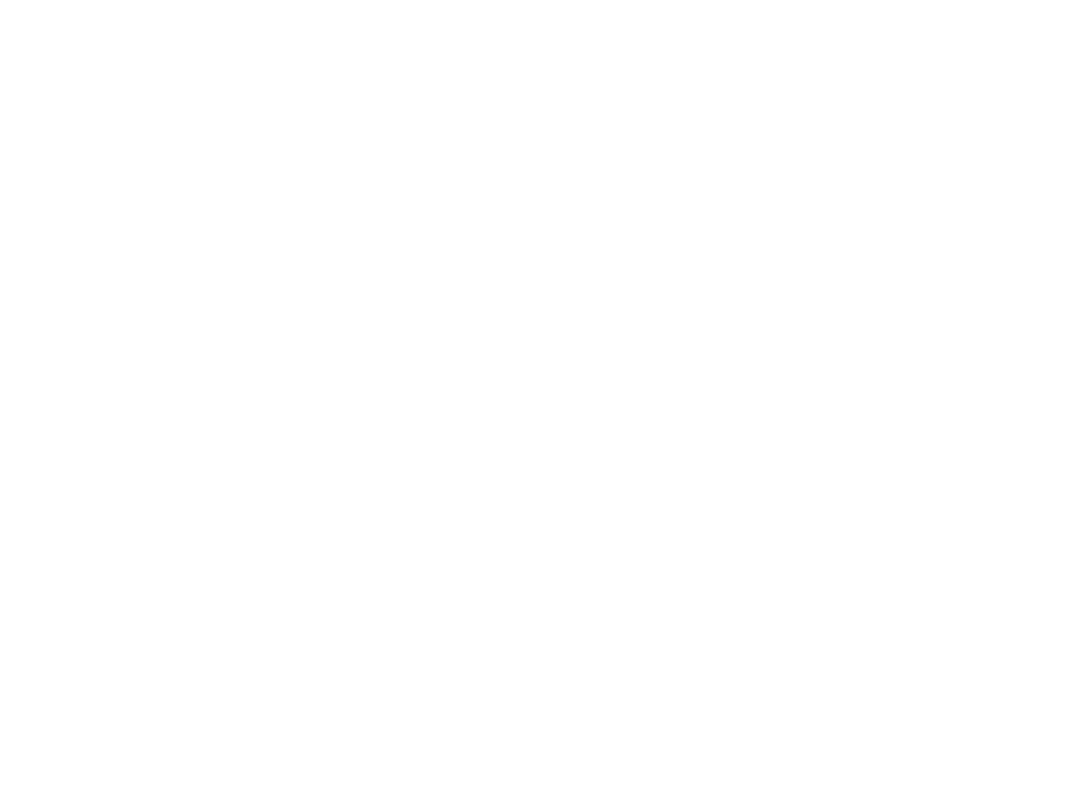
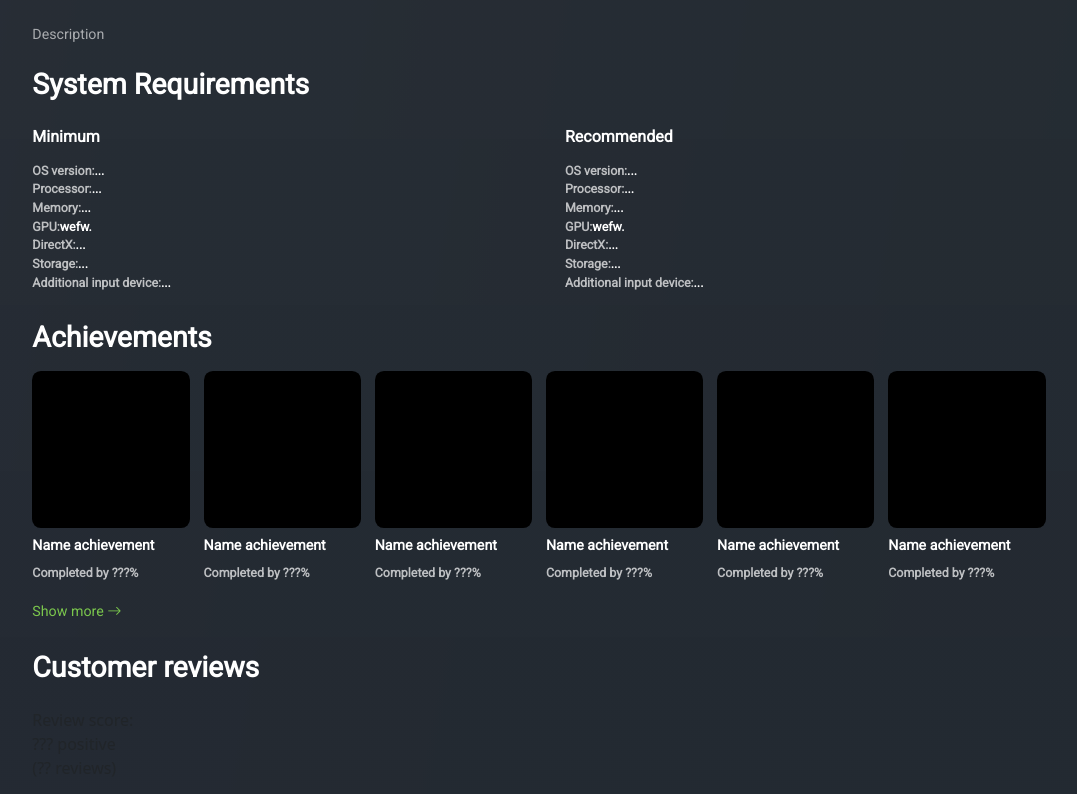
Before and after one commit to kanjo1ndd/gameflow-app, a React (Vite) app: page /Product/1 in a window 1280 px wide. Before the commit this address had no page. Shown: the part 1106-1900 px from the top of the page, without its empty margins (101-1178 px from the left). Before the commit the page ends 800 px from the top, so only its background shows below. Built offline with nearby package versions, Linux system fonts and the light colour scheme; no server answers; what react-select-country-list would draw is missing.

Commit message:
request product

```diff
--- a/src/App.jsx
+++ b/src/App.jsx
@@ -59,7 +59,7 @@
           <Route path="/Category/:id" element={<Category />} />
           <Route path="/MyCart" element={<MyCart />} />
           <Route path="/Achievements" element={<Achievements />} />
-          <Route path="/Product" element={<CartProduct />} />
+          <Route path="/Product/:id" element={<CartProduct />} />
         </Routes>
       </AppContext.Provider>
    )
--- a/src/views/cartProduct/ContentCartProduct.css
+++ b/src/views/cartProduct/ContentCartProduct.css
@@ -217,3 +217,14 @@
     position: relative;
 }
 /* Системные требования */
+
+/* Комментарии */
+.comments-productCart {
+    display: flex;
+    position: relative;
+    flex-direction: column;
+
+    width: 79.167vw;
+    gap: 2vw;
+}
+/* Комментарии */
--- a/src/views/cartProduct/ContentCartProduct.jsx
+++ b/src/views/cartProduct/ContentCartProduct.jsx
@@ -1,10 +1,28 @@
 import './ContentCartProduct.css'
 import '../wishlist/contentWishList/ContentWishList.css'
+import '../profile/contentProfile/ContentProfile.css'
+import { useEffect, useState, useContext } from "react";
+import { useParams } from 'react-router-dom';
+import { AppContext } from '../../AppContext';
 
 export default function ContentCartProduct() {
+
+    const { id } = useParams();
+
+    const [product, setProduct] = useState([]);
+    const { request } = useContext(AppContext);
+
+    useEffect (() => {
+        request("/api/shop/product/" + id)
+        .then(data => setProduct(data))
+        .catch(j => console.error(j));
+    }, [id]);
+
+    if (!product) return <div>Loading...</div>;
+
     return <>
         <div className='content-productCart'>
-            <div className='title-productCart'>Name Game</div>
+            <div className='title-productCart'>{product.name}</div>
             <div className='main-content-productCart'>
                 <div className='big-menu-productCart'>
                     <div className='block-for-img'>
@@ -29,7 +47,6 @@
                             <SystemRequirements />
                         </div>
                     </div>
-                    <div className='title-in-productCart'>Achievements</div>
                 </div>
                 <hr/>
                 <div className='mini-menu-Cart'>
@@ -65,6 +82,28 @@
                     </div>
                 </div>
             </div>
+            <div className='achievements-carts'>
+                <div className='title-in-productCart'>Achievements</div>
+                <div className='block-achievements-for-carts'>
+                    <AchievementsCart />
+                    <AchievementsCart />
+                    <AchievementsCart />
+                    <AchievementsCart />
+                    <AchievementsCart />
+                    <AchievementsCart />
+                </div>
+                <div className='show-achievements' onClick={() => navigate('/Achievements')}>Show more <i className="bi bi-arrow-right"></i></div>
+            </div>
+            <div className='comments-productCart'>
+                <div className='title-in-productCart'>Customer reviews</div>
+                <div>
+                    <div>Review score:</div>
+                    <div>
+                        ??? positive
+                        <div>(?? reviews)</div>
+                    </div>
+                </div>
+            </div>
         </div>
     </>;
 }
@@ -82,3 +121,13 @@
         </div>
     </>;
 }
+
+export function AchievementsCart() {
+    return <>
+        <div className='block-achievements-cart'>
+            <div className='achievements-img'></div>
+            <div className='achievements-name'>Name achievement</div>
+            <div className='achievements-progress'>Completed by ???%</div>
+        </div>
+    </>;
+}
--- a/src/views/category/Category.jsx
+++ b/src/views/category/Category.jsx
@@ -1,6 +1,7 @@
 import './Category.css';
 import Footer from "../main/footer/Footer";
 import Header from "../main/header/Header";
+import '../wishlist/contentWishList/ContentWishList.css'
 import { useEffect, useState, useContext } from "react";
 import { useParams } from 'react-router-dom';
 import { AppContext } from '../../AppContext';
@@ -8,7 +9,7 @@
 export default function Category() {
     const { id } = useParams();
 
-    const [categories, setCategory] = useState([]);
+    const [categories, setCategory] = useState(null);
     const { request } = useContext(AppContext);
 
     useEffect (() => {
@@ -16,6 +17,8 @@
         .then(data => setCategory(data))
         .catch(j => console.error(j));
     }, [id]);
+
+    if (!categories) return <div>Loading...</div>;
 
     return <>
         <Header />
@@ -29,22 +32,24 @@
             </div>
             <hr className='hr-category'/>
             <div className='container-product'>
-                <Profuct />
-                <Profuct />
+                {categories.products?.map(product => (
+                    <Product key={product.id} product={product} />
+                ))}
             </div>
         </div>
         <Footer />
     </>;
 }
 
-export function Profuct() {
+
+export function Product({ product }) {
     return <>
         <div className="block-game">
             <div className="block-game-left-part">
-                <div className="game-img" />
+                <img className="game-img" src={product.imagesCsv}/>
                 <div className="left-part-text">
                     <div className="category-game">Category Game</div>
-                    <div className="name-game">Name Game</div>
+                    <div className="name-game">{product.name}</div>
                     <div className="block-date-com">
                         <div className="block-flex-date-com">
                             <div>All Reviews:</div>
@@ -52,7 +57,7 @@
                         </div>
                         <div className="block-flex-date-com">
                             <div>Release Date</div>
-                            <div>??.??.????</div>
+                            <div>{product.releaseDate.slice(0, 10)}</div>
                         </div>
                     </div>
                     <div className="icons-left-part">
--- a/src/views/wishlist/contentWishList/ContentWishList.css
+++ b/src/views/wishlist/contentWishList/ContentWishList.css
@@ -236,7 +236,6 @@
     height: 100%;
     width: 8.681vw;
     border-radius: 0.486vw;
-    background-color: black;
 }
 
 .left-part-text {
```
